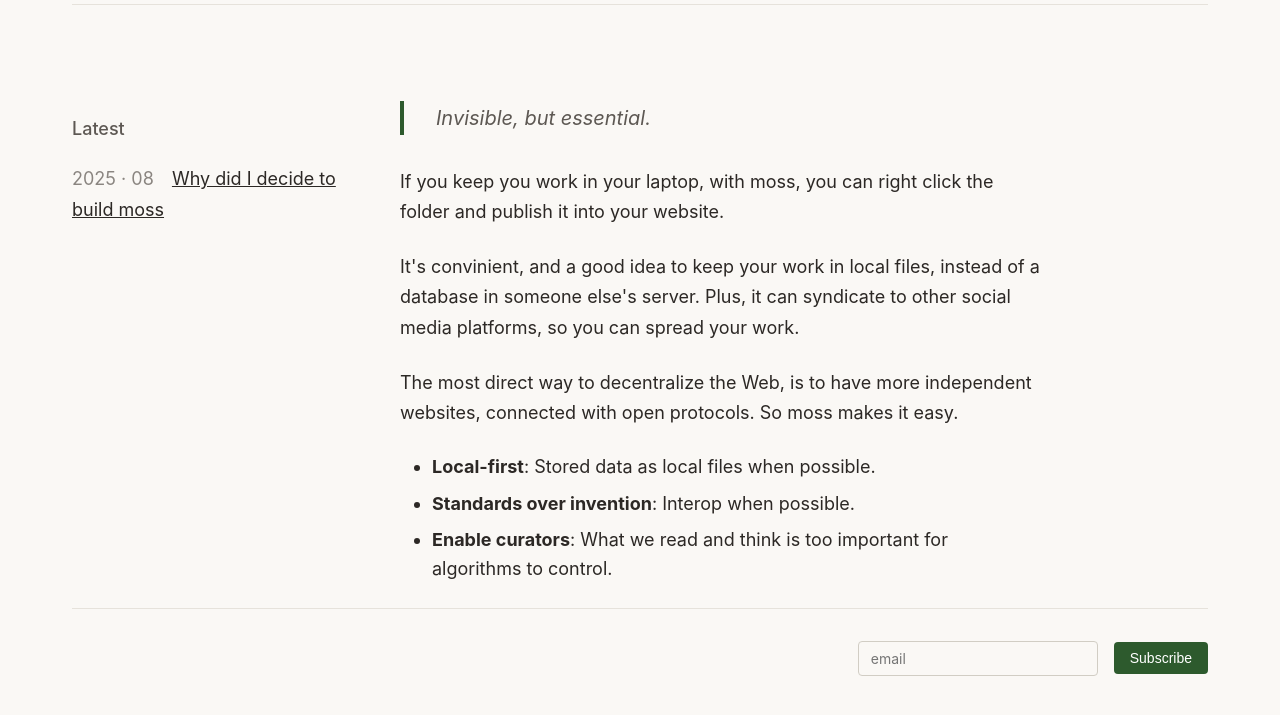
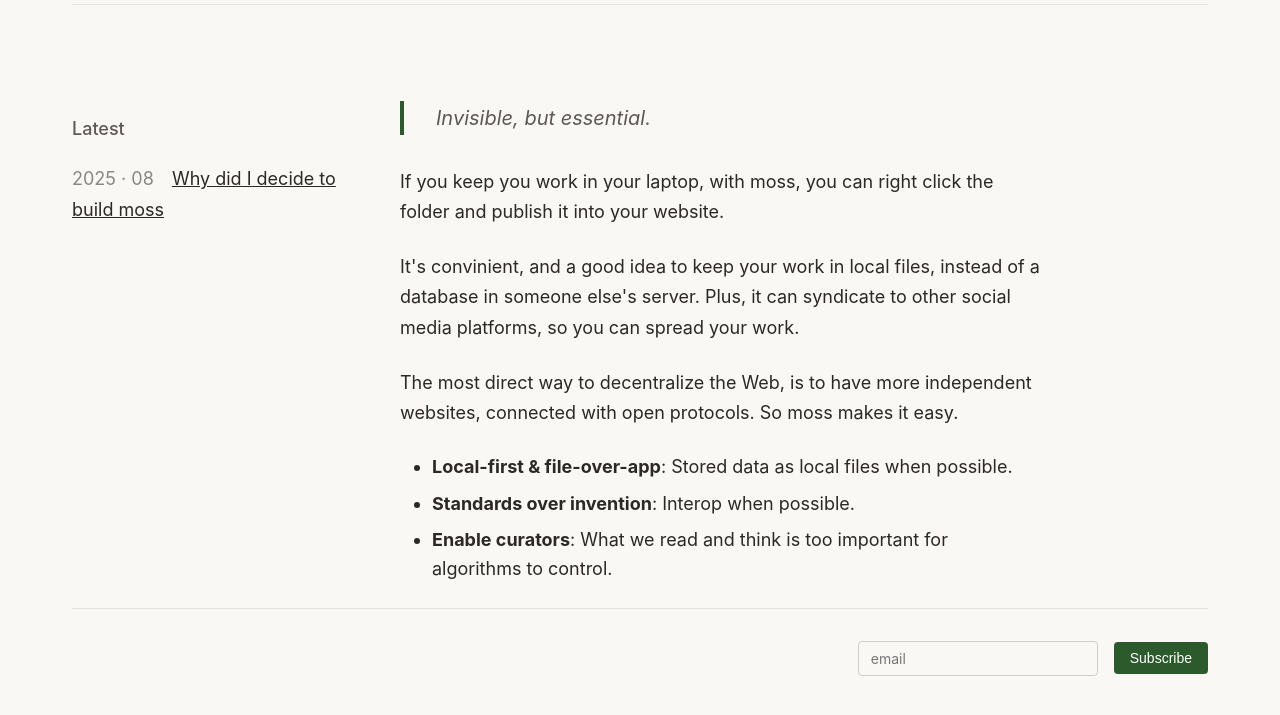
Before and after one commit to Symbiosis-Lab/moss-website, a plain HTML site: page why.html in a window 1280 px wide. Shown: the part 87-802 px from the top of the page. Drawn offline with Linux system fonts and the light colour scheme.

Commit message:
Deploy site: 2025-11-18 14:36:52 UTC

```diff
--- a/why.html
+++ b/why.html
@@ -35,7 +35,7 @@
 <p>It's convinient, and a good idea to keep your work in local files, instead of a database in someone else's server. Plus, it can syndicate to other social media platforms, so you can spread your work.</p>
 <p>The most direct way to decentralize the Web, is to have more independent websites, connected with open protocols. So moss makes it easy.</p>
 <ul>
-<li><strong>Local-first</strong>: Stored data as local files when possible.</li>
+<li><strong>Local-first &amp; file-over-app</strong>: Stored data as local files when possible.</li>
 <li><strong>Standards over invention</strong>: Interop when possible.</li>
 <li><strong>Enable curators</strong>: What we read and think is too important for algorithms to control.</li>
 </ul>
```
